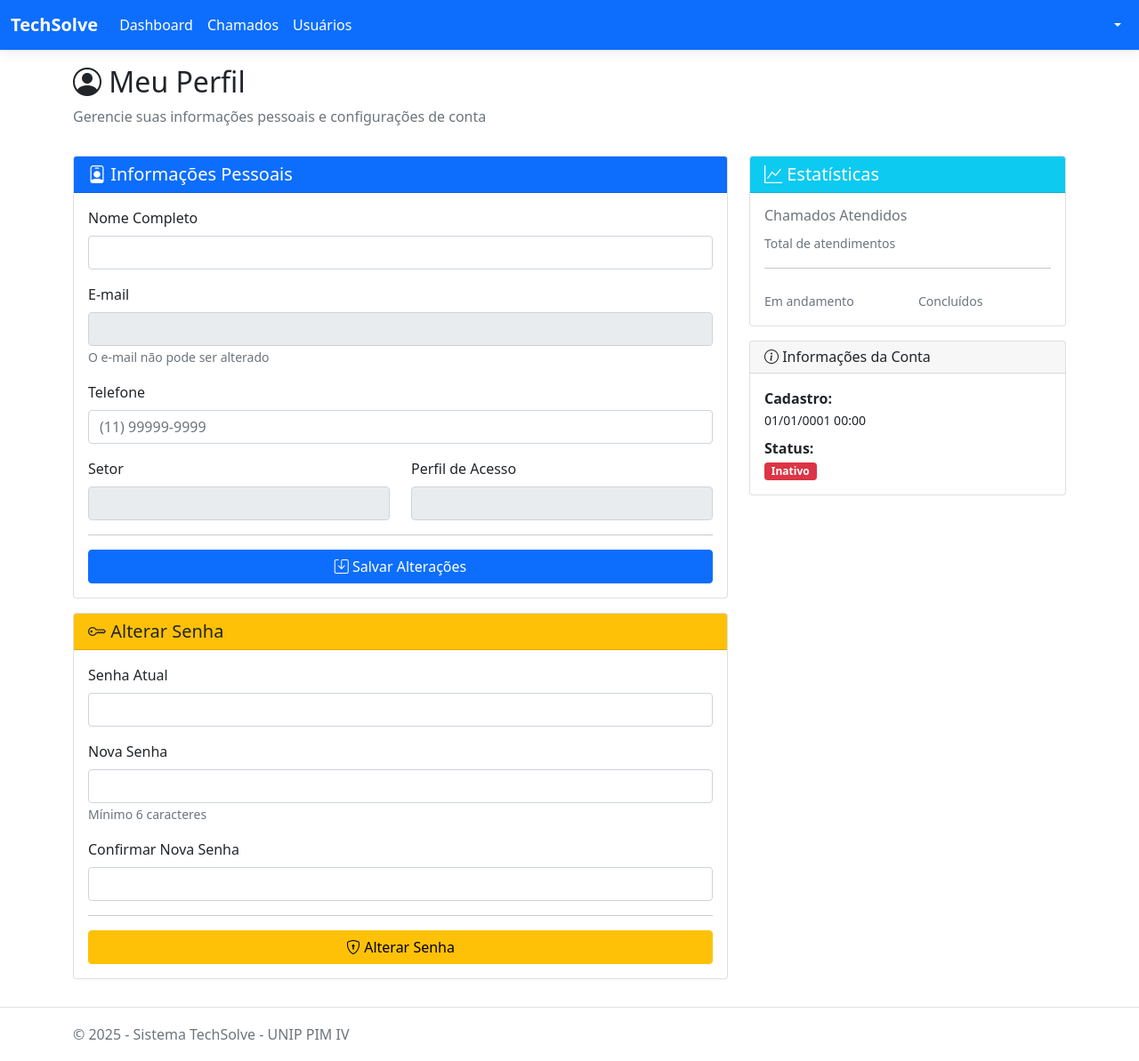
After one commit to matheusdmlopes/sistema-techsolve, an ASP.NET Core app: template web/Views/Perfil/Index.cshtml in a window 1280 px wide. The commit adds this page. Shown: the whole page at 89% size. Run offline with ASP.NET Core 8, Linux system fonts and the light colour scheme; the template is opened without the code that fills it, so the values that code supplies are empty; style sheets or scripts are compiled from the project's sources.

Commit message:
cria pagina de perfil do usuario

```diff
--- /dev/null
+++ b/web/Views/Perfil/Index.cshtml
@@ -0,0 +1,241 @@
+@model PIM.Web.Models.UsuarioDetalhadoDto
+@{
+    ViewData["Title"] = "Meu Perfil";
+    var perfilAcessoId = ViewData["PerfilAcessoId"] as int?;
+    var isSolicitante = perfilAcessoId == 3;
+}
+
+<div class="row mb-3">
+    <div class="col-md-12">
+        <h2><i class="bi bi-person-circle"></i> Meu Perfil</h2>
+        <p class="text-muted">Gerencie suas informações pessoais e configurações de conta</p>
+    </div>
+</div>
+
+@if (TempData["Sucesso"] != null)
+{
+    <div class="alert alert-success alert-dismissible fade show" role="alert">
+        <i class="bi bi-check-circle"></i> @TempData["Sucesso"]
+        <button type="button" class="btn-close" data-bs-dismiss="alert" aria-label="Close"></button>
+    </div>
+}
+
+@if (TempData["Erro"] != null)
+{
+    <div class="alert alert-danger alert-dismissible fade show" role="alert">
+        <i class="bi bi-exclamation-triangle"></i> @TempData["Erro"]
+        <button type="button" class="btn-close" data-bs-dismiss="alert" aria-label="Close"></button>
+    </div>
+}
+
+<div class="row">
+    <!-- Coluna Principal - Dados do Perfil -->
+    <div class="col-md-8">
+        <!-- Card de Informações Pessoais -->
+        <div class="card mb-3">
+            <div class="card-header bg-primary text-white">
+                <h5 class="mb-0"><i class="bi bi-person-badge"></i> Informações Pessoais</h5>
+            </div>
+            <div class="card-body">
+                <form asp-action="Atualizar" method="post">
+                    @Html.AntiForgeryToken()
+
+                    <div class="mb-3">
+                        <label for="nomeCompleto" class="form-label">Nome Completo</label>
+                        <input type="text" class="form-control" id="nomeCompleto" name="NomeCompleto"
+                               value="@Model.NomeCompleto" required maxlength="100">
+                    </div>
+
+                    <div class="mb-3">
+                        <label for="email" class="form-label">E-mail</label>
+                        <input type="email" class="form-control" id="email" value="@Model.Email" disabled>
+                        <small class="form-text text-muted">O e-mail não pode ser alterado</small>
+                    </div>
+
+                    <div class="mb-3">
+                        <label for="telefone" class="form-label">Telefone</label>
+                        <input type="tel" class="form-control" id="telefone" name="Telefone"
+                               value="@Model.Telefone" placeholder="(11) 99999-9999" maxlength="15">
+                    </div>
+
+                    <div class="row">
+                        <div class="col-md-6">
+                            <label class="form-label">Setor</label>
+                            <input type="text" class="form-control" value="@Model.Setor.Nome" disabled>
+                        </div>
+                        <div class="col-md-6">
+                            <label class="form-label">Perfil de Acesso</label>
+                            <input type="text" class="form-control" value="@Model.Perfil.Nome" disabled>
+                        </div>
+                    </div>
+
+                    <hr />
+
+                    <div class="d-grid gap-2">
+                        <button type="submit" class="btn btn-primary">
+                            <i class="bi bi-save"></i> Salvar Alterações
+                        </button>
+                    </div>
+                </form>
+            </div>
+        </div>
+
+        <!-- Card de Alterar Senha -->
+        <div class="card mb-3">
+            <div class="card-header bg-warning text-dark">
+                <h5 class="mb-0"><i class="bi bi-key"></i> Alterar Senha</h5>
+            </div>
+            <div class="card-body">
+                @if (TempData["ErroSenha"] != null)
+                {
+                    <div class="alert alert-danger alert-dismissible fade show" role="alert">
+                        <i class="bi bi-exclamation-triangle"></i> @TempData["ErroSenha"]
+                        <button type="button" class="btn-close" data-bs-dismiss="alert" aria-label="Close"></button>
+                    </div>
+                }
+
+                <form asp-action="AlterarSenha" method="post">
+                    @Html.AntiForgeryToken()
+
+                    <div class="mb-3">
+                        <label for="senhaAtual" class="form-label">Senha Atual</label>
+                        <input type="password" class="form-control" id="senhaAtual" name="SenhaAtual" required>
+                    </div>
+
+                    <div class="mb-3">
+                        <label for="novaSenha" class="form-label">Nova Senha</label>
+                        <input type="password" class="form-control" id="novaSenha" name="NovaSenha"
+                               required minlength="6" maxlength="100">
+                        <small class="form-text text-muted">Mínimo 6 caracteres</small>
+                    </div>
+
+                    <div class="mb-3">
+                        <label for="confirmarSenha" class="form-label">Confirmar Nova Senha</label>
+                        <input type="password" class="form-control" id="confirmarSenha" name="ConfirmarSenha" required>
+                    </div>
+
+                    <hr />
+
+                    <div class="d-grid gap-2">
+                        <button type="submit" class="btn btn-warning">
+                            <i class="bi bi-shield-lock"></i> Alterar Senha
+                        </button>
+                    </div>
+                </form>
+            </div>
+        </div>
+    </div>
+
+    <!-- Coluna Lateral - Estatísticas e Informações -->
+    <div class="col-md-4">
+        <!-- Card de Estatísticas -->
+        <div class="card mb-3">
+            <div class="card-header bg-info text-white">
+                <h5 class="mb-0"><i class="bi bi-graph-up"></i> Estatísticas</h5>
+            </div>
+            <div class="card-body">
+                @if (isSolicitante)
+                {
+                    <div class="mb-3">
+                        <h6 class="text-muted">Meus Chamados</h6>
+                        <h3 class="mb-0">@ViewData["TotalChamados"]</h3>
+                        <small class="text-muted">Total de chamados abertos</small>
+                    </div>
+                    <hr />
+                    <div class="row">
+                        <div class="col-6">
+                            <h6>@ViewData["ChamadosAbertos"]</h6>
+                            <small class="text-muted">Abertos</small>
+                        </div>
+                        <div class="col-6">
+                            <h6>@ViewData["ChamadosResolvidos"]</h6>
+                            <small class="text-muted">Resolvidos</small>
+                        </div>
+                    </div>
+                }
+                else
+                {
+                    <div class="mb-3">
+                        <h6 class="text-muted">Chamados Atendidos</h6>
+                        <h3 class="mb-0">@ViewData["TotalChamadosAtendidos"]</h3>
+                        <small class="text-muted">Total de atendimentos</small>
+                    </div>
+                    <hr />
+                    <div class="row">
+                        <div class="col-6">
+                            <h6>@ViewData["ChamadosEmAndamento"]</h6>
+                            <small class="text-muted">Em andamento</small>
+                        </div>
+                        <div class="col-6">
+                            <h6>@ViewData["ChamadosResolvidos"]</h6>
+                            <small class="text-muted">Concluídos</small>
+                        </div>
+                    </div>
+                }
+            </div>
+        </div>
+
+        <!-- Card de Informações da Conta -->
+        <div class="card mb-3">
+            <div class="card-header">
+                <h6 class="mb-0"><i class="bi bi-info-circle"></i> Informações da Conta</h6>
+            </div>
+            <div class="card-body">
+                <p class="mb-2">
+                    <strong>Cadastro:</strong><br />
+                    <small>@Model.DataCadastro.ToString("dd/MM/yyyy HH:mm")</small>
+                </p>
+                @if (Model.UltimoLogin.HasValue)
+                {
+                    <p class="mb-2">
+                        <strong>Último Login:</strong><br />
+                        <small>@Model.UltimoLogin.Value.ToString("dd/MM/yyyy HH:mm")</small>
+                    </p>
+                }
+                <p class="mb-0">
+                    <strong>Status:</strong><br />
+                    @if (Model.Ativo)
+                    {
+                        <span class="badge bg-success">Ativo</span>
+                    }
+                    else
+                    {
+                        <span class="badge bg-danger">Inativo</span>
+                    }
+                </p>
+            </div>
+        </div>
+    </div>
+</div>
+
+@section Scripts {
+    <script>
+        // Validação client-side para confirmar senha
+        document.querySelector('form[action="/Perfil/AlterarSenha"]')?.addEventListener('submit', function(e) {
+            const novaSenha = document.getElementById('novaSenha').value;
+            const confirmarSenha = document.getElementById('confirmarSenha').value;
+
+            if (novaSenha !== confirmarSenha) {
+                e.preventDefault();
+                alert('As senhas não coincidem');
+            }
+        });
+
+        // Máscara para telefone (opcional)
+        const telefoneInput = document.getElementById('telefone');
+        telefoneInput?.addEventListener('input', function(e) {
+            let value = e.target.value.replace(/\D/g, '');
+            if (value.length > 11) value = value.slice(0, 11);
+
+            if (value.length >= 11) {
+                value = value.replace(/(\d{2})(\d{5})(\d{4})/, '($1) $2-$3');
+            } else if (value.length >= 7) {
+                value = value.replace(/(\d{2})(\d{4})(\d{0,4})/, '($1) $2-$3');
+            } else if (value.length >= 3) {
+                value = value.replace(/(\d{2})(\d{0,5})/, '($1) $2');
+            }
+
+            e.target.value = value;
+        });
+    </script>
+}
--- a/web/Views/Shared/_Layout.cshtml
+++ b/web/Views/Shared/_Layout.cshtml
@@ -5,6 +5,7 @@
     <meta name="viewport" content="width=device-width, initial-scale=1.0" />
     <title>@ViewData["Title"] - Sistema TechSolve</title>
     <link rel="stylesheet" href="~/lib/bootstrap/dist/css/bootstrap.min.css" />
+    <link rel="stylesheet" href="https://cdn.jsdelivr.net/npm/bootstrap-icons@1.11.1/font/bootstrap-icons.css">
     <link rel="stylesheet" href="~/css/site.css" asp-append-version="true" />
     <link rel="stylesheet" href="~/PIM.Web.styles.css" asp-append-version="true" />
 </head>
@@ -37,9 +38,9 @@
                                 @Context.Session.GetString("UsuarioNome")
                             </a>
                             <ul class="dropdown-menu dropdown-menu-end" aria-labelledby="userDropdown">
-                                <li><a class="dropdown-item" href="#">Meu Perfil</a></li>
+                                <li><a class="dropdown-item" asp-controller="Perfil" asp-action="Index"><i class="bi bi-person-circle"></i> Meu Perfil</a></li>
                                 <li><hr class="dropdown-divider"></li>
-                                <li><a class="dropdown-item" asp-controller="Auth" asp-action="Logout">Sair</a></li>
+                                <li><a class="dropdown-item" asp-controller="Auth" asp-action="Logout"><i class="bi bi-box-arrow-right"></i> Sair</a></li>
                             </ul>
                         </li>
                     </ul>
```
Also changed, not shown: api/PIM.Api/Controllers/UsuariosController.cs (+54 -0 lines), web/Controllers/PerfilController.cs (added, +199 -0 lines), web/Models/PerfilViewModels.cs (added, +63 -0 lines).
